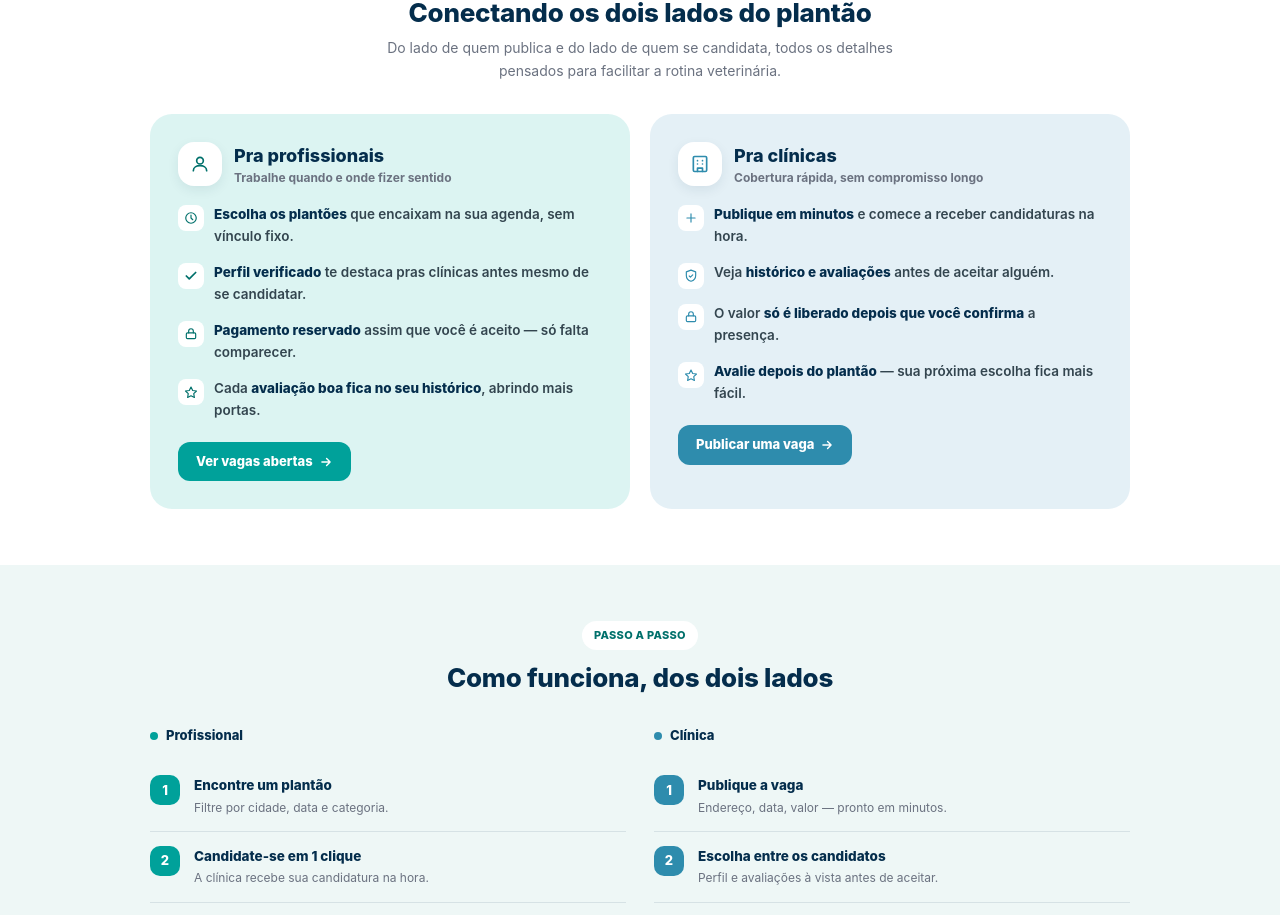
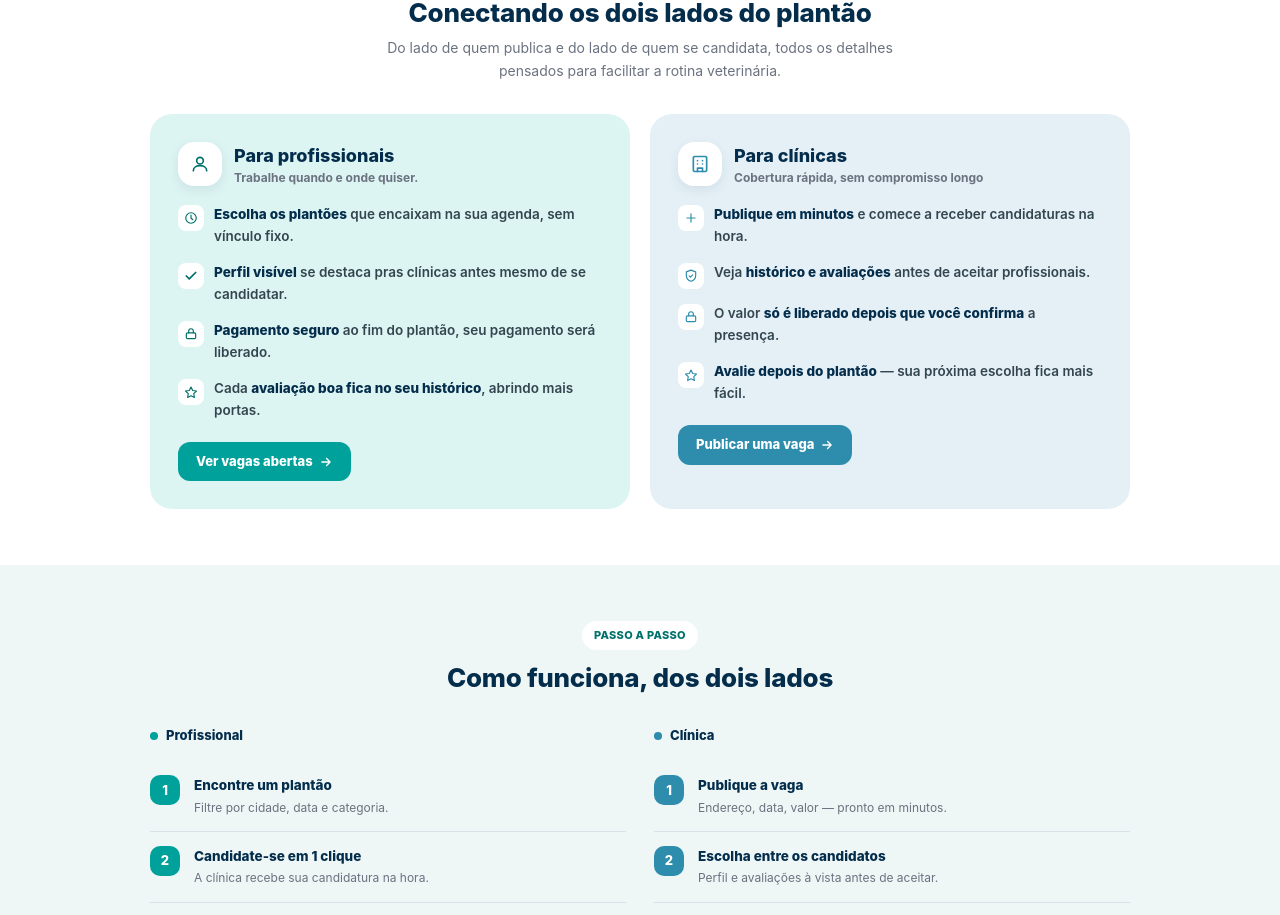
Before and after one commit to Rodrigueira97/ConectVet, a Next.js app: page / in a window 1280 px wide. Shown: the part 767-1682 px from the top of the page. Built offline with nearby package versions, Linux system fonts and the light colour scheme; no server answers.

Commit message:
copy: ajusta textos dos cards 'Para profissionais' e 'Para clínicas' na home

```diff
--- a/app/page.tsx
+++ b/app/page.tsx
@@ -146,15 +146,15 @@ export default function HomePublica() {
                 <UserIcon className="w-5 h-5" />
               </div>
               <div>
-                <div className="text-lg font-extrabold text-ink">Pra profissionais</div>
-                <div className="text-xs font-bold text-gray-500">Trabalhe quando e onde fizer sentido</div>
+                <div className="text-lg font-extrabold text-ink">Para profissionais</div>
+                <div className="text-xs font-bold text-gray-500">Trabalhe quando e onde quiser.</div>
               </div>
             </div>
             <div className="flex flex-col gap-3.5">
               {[
                 { icon: <ClockIcon className="w-3.5 h-3.5" />, text: <><b className="font-extrabold text-ink">Escolha os plantões</b> que encaixam na sua agenda, sem vínculo fixo.</> },
-                { icon: <CheckIcon className="w-3.5 h-3.5" />, text: <><b className="font-extrabold text-ink">Perfil verificado</b> te destaca pras clínicas antes mesmo de se candidatar.</> },
-                { icon: <LockIcon className="w-3.5 h-3.5" />, text: <><b className="font-extrabold text-ink">Pagamento reservado</b> assim que você é aceito — só falta comparecer.</> },
+                { icon: <CheckIcon className="w-3.5 h-3.5" />, text: <><b className="font-extrabold text-ink">Perfil visível</b> se destaca pras clínicas antes mesmo de se candidatar.</> },
+                { icon: <LockIcon className="w-3.5 h-3.5" />, text: <><b className="font-extrabold text-ink">Pagamento seguro</b> ao fim do plantão, seu pagamento será liberado.</> },
                 { icon: <StarIcon className="w-3.5 h-3.5" />, text: <>Cada <b className="font-extrabold text-ink">avaliação boa fica no seu histórico</b>, abrindo mais portas.</> },
               ].map((item, i) => (
                 <div key={i} className="flex items-start gap-2.5">
@@ -174,14 +174,14 @@ export default function HomePublica() {
                 <BuildingIcon className="w-5 h-5" />
               </div>
               <div>
-                <div className="text-lg font-extrabold text-ink">Pra clínicas</div>
+                <div className="text-lg font-extrabold text-ink">Para clínicas</div>
                 <div className="text-xs font-bold text-gray-500">Cobertura rápida, sem compromisso longo</div>
               </div>
             </div>
             <div className="flex flex-col gap-3.5">
               {[
                 { icon: <PlusIcon className="w-3.5 h-3.5" />, text: <><b className="font-extrabold text-ink">Publique em minutos</b> e comece a receber candidaturas na hora.</> },
-                { icon: <ShieldIcon className="w-3.5 h-3.5" />, text: <>Veja <b className="font-extrabold text-ink">histórico e avaliações</b> antes de aceitar alguém.</> },
+                { icon: <ShieldIcon className="w-3.5 h-3.5" />, text: <>Veja <b className="font-extrabold text-ink">histórico e avaliações</b> antes de aceitar profissionais.</> },
                 { icon: <LockIcon className="w-3.5 h-3.5" />, text: <>O valor <b className="font-extrabold text-ink">só é liberado depois que você confirma</b> a presença.</> },
                 { icon: <StarIcon className="w-3.5 h-3.5" />, text: <><b className="font-extrabold text-ink">Avalie depois do plantão</b> — sua próxima escolha fica mais fácil.</> },
               ].map((item, i) => (
```
